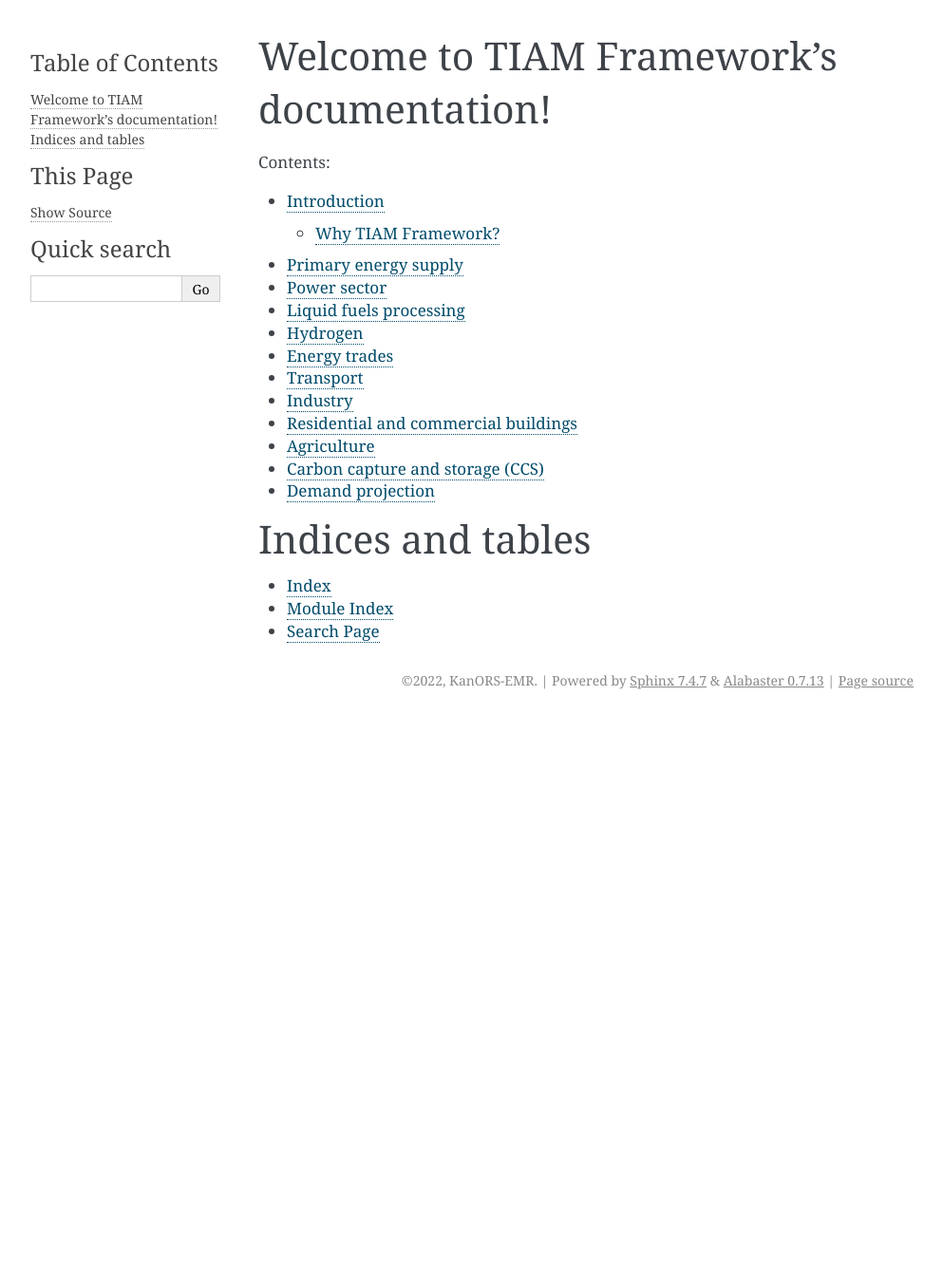
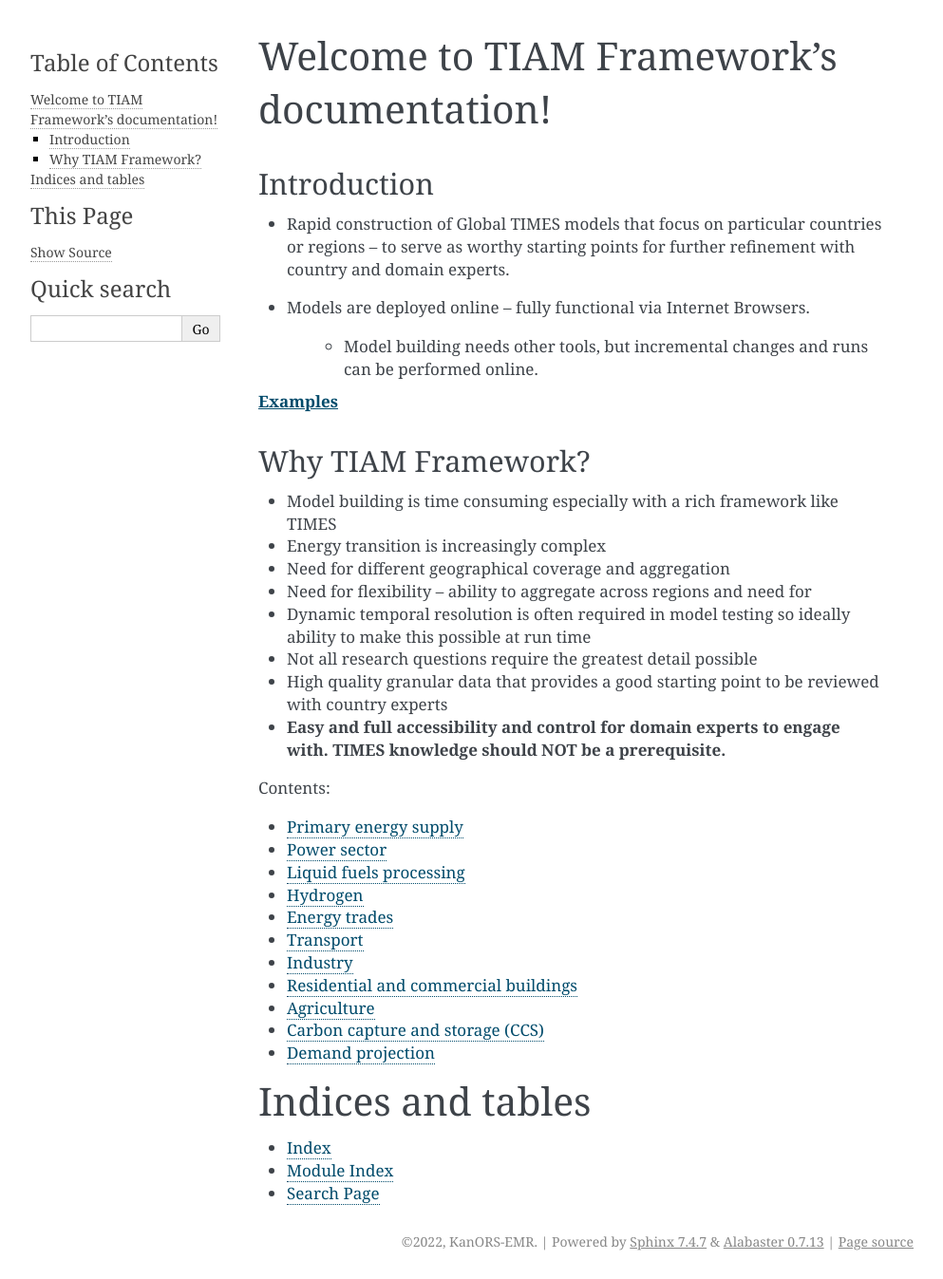
Before and after one commit to kanors-emr/Tiam_Framework-documentation, a Sphinx documentation site: the page built from source/index.rst, in a window 1280 px wide. Shown: the whole page at 95% size, without its empty margins (148-1141 px from the left). Built offline with Sphinx 7.4.7, drawn with Linux system fonts in a browser that asks for light colours; before the commit the page ends 900 px from its top, so only the background shows below that.

Commit message:
Introduction moved to landing page

```diff
--- a/source/index.rst
+++ b/source/index.rst
@@ -6,11 +6,36 @@
 Welcome to TIAM Framework's documentation!
 ==========================================
 
+Introduction
+^^^^^^^^^^^^^
+
+* Rapid construction of Global TIMES models that focus on particular countries or regions – to serve as worthy starting points for further refinement with country and domain experts.
+* Models are deployed online – fully functional via Internet Browsers.
+
+    * Model building needs other tools, but incremental changes and runs can be performed online.
+
+.. raw:: html
+
+    <a href="https://lma.vedaviz.com/Tiam2022/TiamFramework.html" target="_blank"><b>Examples</a></b>
+
+
+Why TIAM Framework?
+^^^^^^^^^^^^^^^^^^^^
+
+* Model building is time consuming especially with a rich framework like TIMES
+* Energy transition is increasingly complex
+* Need for different geographical coverage and aggregation
+* Need for flexibility – ability to aggregate across regions and need for
+* Dynamic temporal resolution is often required in model testing so ideally ability to make this possible at run time
+* Not all research questions require the greatest detail possible
+* High quality granular data that provides a good starting point to be reviewed with country experts
+* **Easy and full accessibility and control for domain experts to engage with. TIMES knowledge should NOT be a prerequisite.**
+
+
 .. toctree::
    :maxdepth: 2
    :caption: Contents:
 
-   pages/Introduction
    pages/Primary energy supply
    pages/Power sector
    pages/Liquid fuels processing
```
Also changed, not shown: source/pages/Introduction.rst (deleted, +0 -23 lines).
